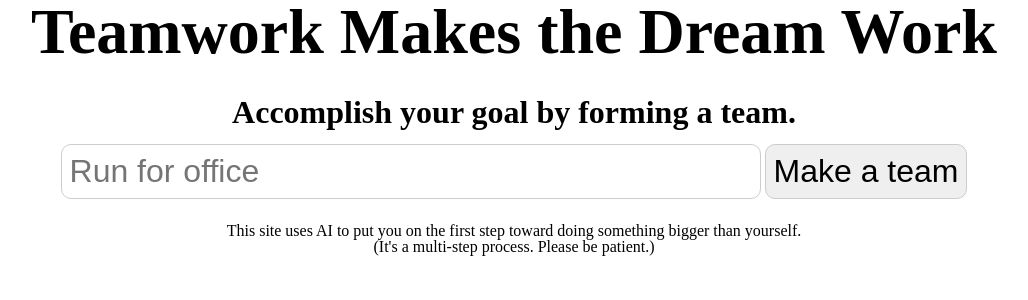
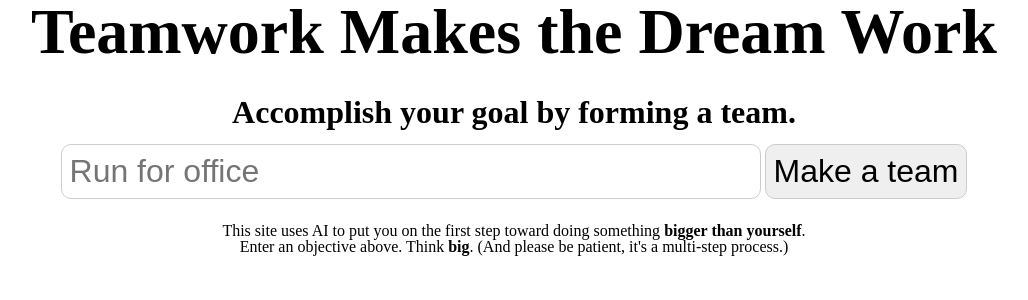
Before and after one commit to factorial/makethedreamwork, a Django app: page / in a window 1280 px wide. Shown: the top 300 px of the page, without its empty margins (126-1154 px from the left). Run offline with Django 4.2, Linux system fonts and the light colour scheme.

Commit message:
minor ui changes

```diff
--- a/mysite/static/style.css
+++ b/mysite/static/style.css
@@ -83,6 +83,9 @@ h1 {
   text-align: center;
   margin-bottom: 0.5em;
 }
+strong {
+	font-weight: bold;
+}
 	  main {
 		  padding:1em;
 	  }
--- a/team/templates/home.html
+++ b/team/templates/home.html
@@ -16,8 +16,8 @@
 		  <input type='text' name='objective' placeholder='Run for office' required id='objective'>
 		  <input type='submit' value='Make a team'>
 	  </form>
-	  <p>This site uses AI to put you on the first step toward doing something bigger than yourself.</p>
-	  <p> (It's a multi-step process. Please be patient.) </p>
+	  <p>This site uses AI to put you on the first step toward doing something <strong>bigger than yourself</strong>.</p>
+	  <p>Enter an objective above. Think <strong>big</strong>. (And please be patient, it's a multi-step process.) </p>
 
   </body>
   <script>
```
